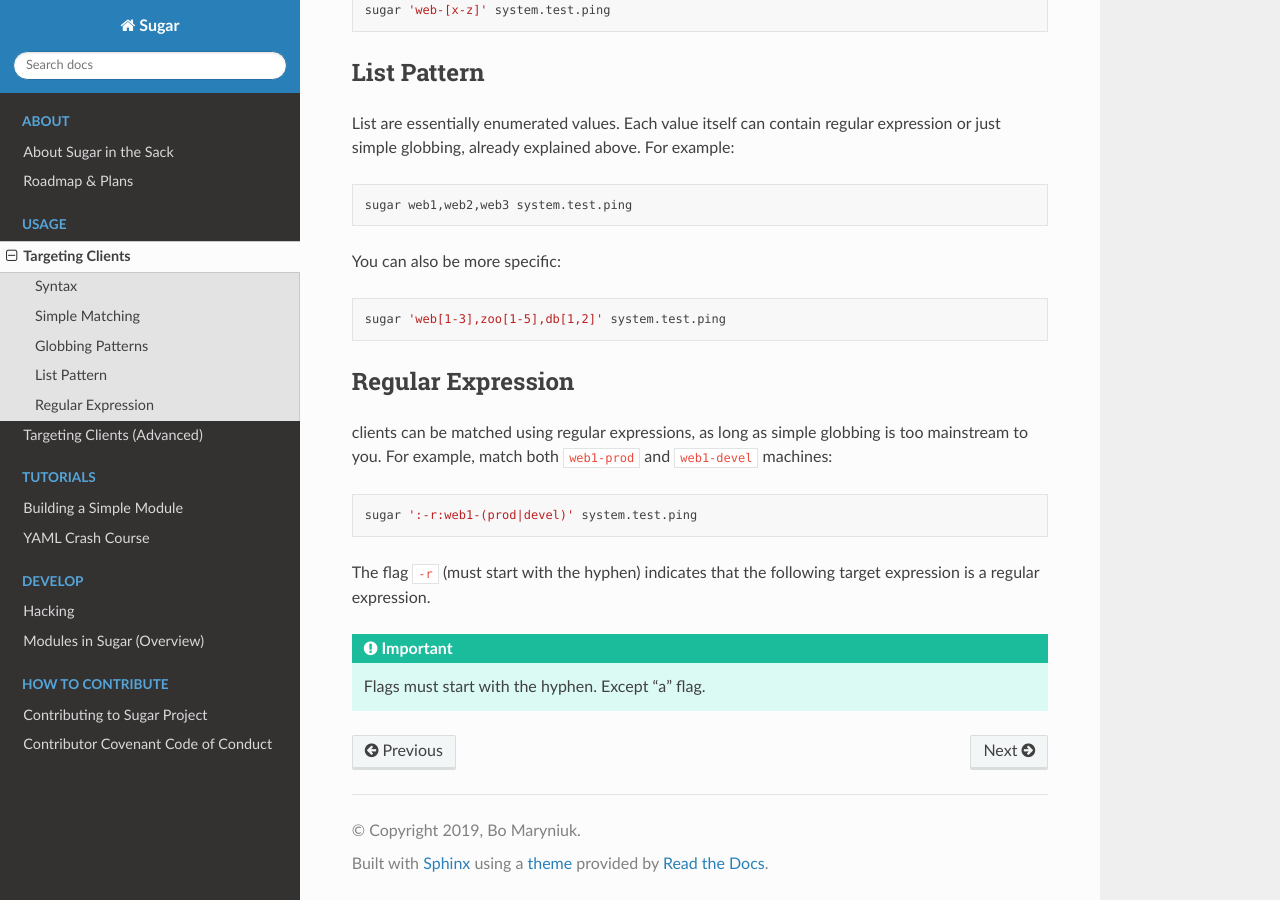
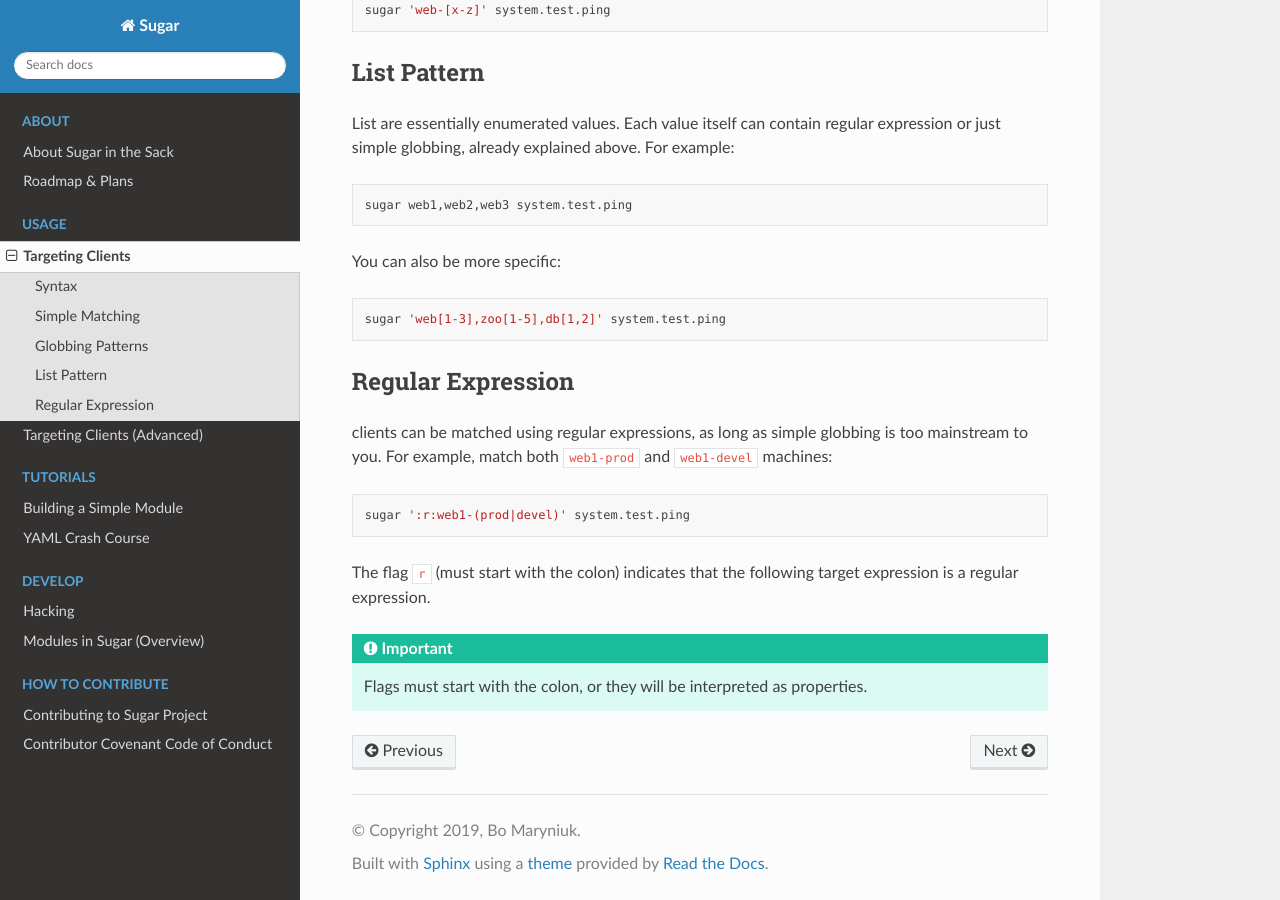
Before and after one commit to sugarsack/sugar, a Sphinx documentation site: the page built from docs/targeting_query_syntax.md, in a window 1280 px wide and 900 px high, scrolled down 1735 px. Built offline with Sphinx 7.4.7 and the Read the Docs theme 2.0.0, drawn with Linux system fonts in a browser that asks for light colours; pages that are not in the unit, such as notebooks, are missing from menus.

Commit message:
Document clarification

````diff
--- a/docs/targeting_query_syntax.md
+++ b/docs/targeting_query_syntax.md
@@ -50,7 +50,7 @@ to the above:
 ```bash
 sugar :a system.test.ping
 sugar a: system.test.ping
-sugar :-a: system.test.ping
+sugar :a: system.test.ping
 ```
 
 ## Globbing Patterns
@@ -104,11 +104,11 @@ globbing is too mainstream to you. For example, match both `web1-prod`
 and `web1-devel` machines:
 
 ```bash
-sugar ':-r:web1-(prod|devel)' system.test.ping
+sugar ':r:web1-(prod|devel)' system.test.ping
 ```
 
-The flag `-r` (must start with the hyphen) indicates that the
+The flag `r` (must start with the colon) indicates that the
 following target expression is a regular expression.
 
-``` important:: Flags must start with the hyphen. Except "a" flag.
+``` important:: Flags must start with the colon, or they will be interpreted as properties.
 ```
````
Also changed, not shown: docs/targeting_query_syntax_combinations.md (+1 -1 lines).
